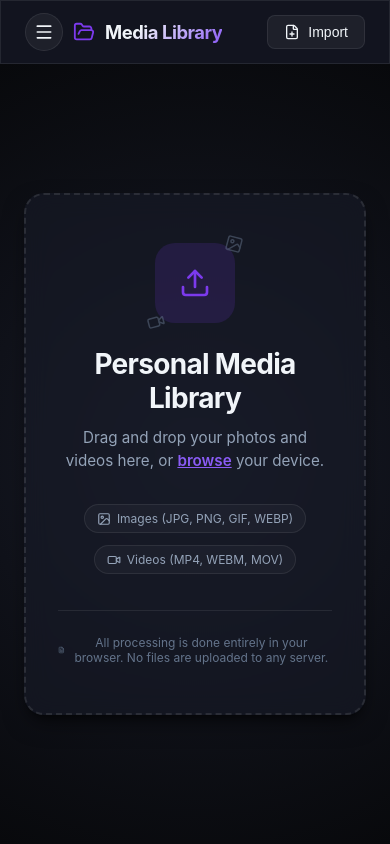
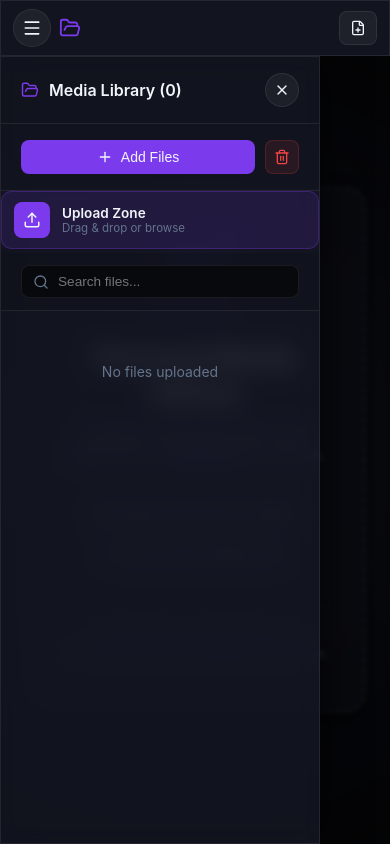
Before and after one commit to ThanhVy212/personal-media-lib, a React (Vite) app: page / in a window 390 px wide. Both pictures are taken after a click on the button 44 px from the left and 32 px from the top of the page. Built offline with nearby package versions, Linux system fonts and the light colour scheme; what @ffmpeg/ffmpeg would draw is missing.

Commit message:
implement mobile responsive

```diff
--- a/index.html
+++ b/index.html
@@ -3,7 +3,7 @@
   <head>
     <meta charset="UTF-8" />
     <link rel="icon" type="image/svg+xml" href="/logo.svg" />
-    <meta name="viewport" content="width=device-width, initial-scale=1.0" />
+    <meta name="viewport" content="width=device-width, initial-scale=1.0, viewport-fit=cover" />
     <title>Media Library</title>
   </head>
   <body>
--- a/src/App.css
+++ b/src/App.css
@@ -2,6 +2,7 @@
   display: flex;
   flex-direction: column;
   height: 100vh;
+  height: 100dvh;
   width: 100vw;
   overflow: hidden;
   background-color: var(--bg-darker);
@@ -275,15 +276,431 @@
   justify-content: center;
 }
 
-@media (max-width: 600px) {
+/* ==========================================
+   Responsive / Mobile Styles
+   ========================================== */
+
+.sidebar-backdrop {
+  display: none;
+}
+
+.close-sidebar-btn {
+  display: none;
+}
+
+.mobile-hidden {
+  display: flex;
+}
+
+@media (max-width: 768px) {
+  .app-header {
+    height: 56px;
+    padding: 0 12px;
+    padding-top: env(safe-area-inset-top, 0px);
+  }
+
+  .logo-text {
+    font-size: 1rem;
+  }
+
+  .logo-section {
+    gap: 8px;
+  }
+
+  .header-actions {
+    gap: 8px;
+  }
+
+  .header-actions .btn-label {
+    display: none;
+  }
+
+  .header-actions .btn {
+    padding: 8px 10px;
+  }
+
+  .app-workspace {
+    height: calc(100vh - 56px);
+    height: calc(100dvh - 56px);
+  }
+
+  .sidebar-backdrop {
+    display: block;
+    position: absolute;
+    inset: 0;
+    background: rgba(0, 0, 0, 0.55);
+    z-index: 99;
+    backdrop-filter: blur(2px);
+    -webkit-backdrop-filter: blur(2px);
+  }
+
+  .sidebar {
+    position: absolute;
+    left: 0;
+    top: 0;
+    bottom: 0;
+    height: 100%;
+    width: min(85vw, 320px);
+    max-width: 320px;
+    padding-bottom: env(safe-area-inset-bottom, 0px);
+  }
+
+  .close-sidebar-btn {
+    display: flex;
+  }
+
+  .mobile-hidden {
+    display: none;
+  }
+
+  .sidebar-header h3 {
+    font-size: 0.9rem;
+  }
+
+  .sidebar.open {
+    box-shadow: 10px 0 30px rgba(0, 0, 0, 0.5);
+  }
+
+  .sidebar.closed {
+    width: 0;
+    transform: translateX(-100%);
+  }
+
+  .sidebar-header {
+    padding: 14px 16px;
+  }
+
+  .sidebar-actions {
+    padding: 12px 16px;
+    flex-wrap: wrap;
+  }
+
+  .search-box-container {
+    padding: 10px 16px;
+  }
+
+  .search-icon {
+    left: 28px;
+  }
+
+  .search-clear {
+    right: 28px;
+  }
+
+  .media-item .btn-delete {
+    opacity: 1;
+  }
+
   .active-media-name-badge {
     display: none;
   }
-}
-
-/* ==========================================
-   ImageViewer.jsx Styles
-   ========================================== */
+
+  /* Upload zone */
+  .upload-screen {
+    padding: 16px;
+    gap: 16px;
+  }
+
+  .upload-card {
+    padding: 32px 20px;
+    border-radius: 16px;
+  }
+
+  .upload-icon-container {
+    width: 64px;
+    height: 64px;
+    margin-bottom: 16px;
+  }
+
+  .upload-title {
+    font-size: 1.35rem;
+  }
+
+  .upload-description {
+    font-size: 0.875rem;
+    margin-bottom: 24px;
+  }
+
+  .info-tags {
+    gap: 8px;
+  }
+
+  .active-uploads-container {
+    padding: 16px;
+  }
+
+  .media-uploading-viewport {
+    padding: 16px;
+  }
+
+  .uploading-viewport-card {
+    padding: 28px 20px;
+  }
+
+  /* Image viewer */
+  .nav-btn {
+    width: 44px;
+    height: 44px;
+    opacity: 0.85;
+  }
+
+  .nav-btn-left {
+    left: 12px;
+  }
+
+  .nav-btn-right {
+    right: 12px;
+  }
+
+  .viewer-controls {
+    bottom: 16px;
+    padding: 6px 12px;
+    gap: 8px;
+    opacity: 1;
+    transform: translateY(0);
+    max-width: calc(100% - 24px);
+    flex-wrap: wrap;
+    justify-content: center;
+  }
+
+  .viewer-title-overlay {
+    padding: 12px 16px;
+    font-size: 0.85rem;
+    opacity: 1;
+  }
+
+  /* Video player */
+  .player-controls-card {
+    bottom: 12px;
+    left: 12px;
+    right: 12px;
+    padding: 10px 12px 6px;
+    border-radius: 12px;
+  }
+
+  .video-title-overlay {
+    padding: 12px 16px;
+    font-size: 0.85rem;
+  }
+
+  .controls-row {
+    flex-wrap: wrap;
+    gap: 4px;
+  }
+
+  .controls-left,
+  .controls-right {
+    flex-wrap: wrap;
+    gap: 4px;
+  }
+
+  .ctrl-btn {
+    width: 40px;
+    height: 40px;
+  }
+
+  .time-display {
+    font-size: 0.75rem;
+    margin-left: 4px;
+  }
+
+  .volume-control-wrapper .volume-slider-container {
+    width: 56px;
+    margin-left: 4px;
+    margin-right: 4px;
+  }
+
+  .trim-panel {
+    padding: 10px;
+  }
+
+  .trim-header-row {
+    flex-wrap: wrap;
+    gap: 6px;
+  }
+
+  .trim-actions-row {
+    flex-wrap: wrap;
+    justify-content: stretch;
+  }
+
+  .trim-actions-row .btn {
+    flex: 1;
+    min-width: 0;
+  }
+
+  /* Toast */
+  .toast {
+    bottom: calc(16px + env(safe-area-inset-bottom, 0px));
+    left: 16px;
+    right: 16px;
+    transform: none;
+    max-width: calc(100% - 32px);
+  }
+
+  /* Export modal */
+  .export-modal {
+    padding: 24px 20px;
+    border-radius: 16px;
+  }
+
+  .security-notice {
+    font-size: 0.7rem;
+    padding-top: 16px;
+  }
+
+  .viewer-controls .btn span {
+    font-size: 0.8rem;
+  }
+
+  .crop-handle-corner {
+    width: 22px;
+    height: 22px;
+  }
+
+  .crop-handle-edge.crop-handle-n,
+  .crop-handle-edge.crop-handle-s {
+    left: 22px;
+    right: 22px;
+    height: 10px;
+  }
+
+  .crop-handle-edge.crop-handle-w,
+  .crop-handle-edge.crop-handle-e {
+    top: 22px;
+    bottom: 22px;
+    width: 10px;
+  }
+}
+
+@media (max-width: 480px) {
+  .logo-text {
+    display: none;
+  }
+
+  .upload-title {
+    font-size: 1.2rem;
+  }
+
+  .upload-card {
+    padding: 24px 16px;
+  }
+
+  .nav-btn {
+    width: 40px;
+    height: 40px;
+  }
+
+  .nav-btn-left {
+    left: 8px;
+  }
+
+  .nav-btn-right {
+    right: 8px;
+  }
+
+  .viewer-controls {
+    border-radius: 12px;
+    gap: 6px;
+  }
+
+  .scale-display {
+    font-size: 0.75rem;
+    min-width: 40px;
+  }
+
+  .sidebar-actions .clear-btn span {
+    display: none;
+  }
+
+  .sidebar-actions .clear-btn {
+    padding: 8px;
+  }
+
+  .viewport-upload-meta {
+    flex-direction: column;
+    gap: 8px;
+  }
+
+  .viewer-controls .btn span {
+    display: none;
+  }
+
+  .viewer-controls .btn {
+    padding: 8px;
+  }
+
+  .security-notice span {
+    line-height: 1.4;
+  }
+
+  .upload-item-name {
+    max-width: 55%;
+  }
+
+  .trim-double-slider-labels {
+    flex-direction: column;
+    gap: 6px;
+    align-items: stretch;
+  }
+
+  .trim-actions-row .btn span {
+    font-size: 0.75rem;
+  }
+}
+
+/* Touch devices: keep hover-only controls visible */
+@media (hover: none) and (pointer: coarse) {
+  .image-viewer-container .nav-btn,
+  .image-viewer-container .viewer-controls {
+    opacity: 1;
+    transform: translateY(0);
+  }
+
+  .image-viewer-container .viewer-title-overlay {
+    opacity: 1;
+  }
+
+  .video-player-container .player-controls-card,
+  .video-player-container .video-title-overlay {
+    opacity: 1;
+    transform: translateY(0);
+    pointer-events: auto;
+  }
+
+  .video-player-container.hide-controls .player-controls-card,
+  .video-player-container.hide-controls .video-title-overlay {
+    opacity: 1;
+    transform: translateY(0);
+    pointer-events: auto;
+  }
+
+  .media-item .btn-delete {
+    opacity: 1;
+  }
+
+  .volume-control-wrapper .volume-slider-container {
+    width: 56px;
+    margin-left: 4px;
+    margin-right: 4px;
+  }
+
+  input[type="range"].custom-slider::-webkit-slider-thumb,
+  input[type="range"].custom-slider::-moz-range-thumb {
+    opacity: 1;
+  }
+
+  .timeline-slider-wrapper .timeline-visual-track {
+    height: 6px;
+  }
+
+  .double-slider-input::-webkit-slider-thumb,
+  .double-slider-input::-moz-range-thumb {
+    width: 20px;
+    height: 20px;
+  }
+}
+
 .image-viewer-container {
   position: relative;
   width: 100%;
@@ -833,20 +1250,6 @@
   background: var(--border);
   margin: 8px 4px;
   flex-shrink: 0;
-}
-
-@media (max-width: 768px) {
-  .sidebar {
-    position: absolute;
-    left: 0;
-    top: 0;
-    bottom: 0;
-    height: 100%;
-  }
-  .sidebar.open {
-    width: 280px;
-    box-shadow: 10px 0 30px rgba(0,0,0,0.5);
-  }
 }
 
 /* ==========================================
--- a/src/App.jsx
+++ b/src/App.jsx
@@ -15,7 +15,9 @@ import "./App.css";
 export default function App() {
   const [mediaList, setMediaList] = useState([]);
   const [activeIndex, setActiveIndex] = useState("upload");
-  const [isSidebarOpen, setIsSidebarOpen] = useState(true);
+  const [isSidebarOpen, setIsSidebarOpen] = useState(
+    () => window.innerWidth > 768,
+  );
   const [toast, setToast] = useState(null);
   const toastTimeoutRef = useRef(null);
 
@@ -26,6 +28,16 @@ export default function App() {
         URL.revokeObjectURL(item.url);
       });
     };
+  }, []);
+
+  // Sync sidebar open state when crossing mobile/desktop breakpoint
+  useEffect(() => {
+    const mq = window.matchMedia("(max-width: 768px)");
+    const handleBreakpointChange = (e) => {
+      setIsSidebarOpen(!e.matches);
+    };
+    mq.addEventListener("change", handleBreakpointChange);
+    return () => mq.removeEventListener("change", handleBreakpointChange);
   }, []);
 
   const showToast = (message, type = "info") => {
@@ -165,6 +177,13 @@ export default function App() {
     setIsSidebarOpen(!isSidebarOpen);
   };
 
+  const handleSelect = (index) => {
+    setActiveIndex(index);
+    if (window.innerWidth <= 768) {
+      setIsSidebarOpen(false);
+    }
+  };
+
   const activeMedia =
     activeIndex !== null && activeIndex !== "upload"
       ? mediaList[activeIndex]
@@ -203,17 +222,24 @@ export default function App() {
             }}
           >
             <FilePlus size={16} />
-            <span>Import</span>
+            <span className="btn-label">Import</span>
           </button>
         </div>
       </header>
 
       {/* Main Workspace split */}
       <div className="app-workspace">
+        {isSidebarOpen && (
+          <div
+            className="sidebar-backdrop"
+            onClick={() => setIsSidebarOpen(false)}
+            aria-hidden="true"
+          />
+        )}
         <Sidebar
           mediaList={mediaList}
           activeIndex={activeIndex}
-          onSelect={setActiveIndex}
+          onSelect={handleSelect}
           onDelete={handleDelete}
           onAddFiles={handleFilesSelected}
           onClearAll={handleClearAll}
--- a/src/components/ImageViewer.jsx
+++ b/src/components/ImageViewer.jsx
@@ -85,6 +85,21 @@ export default function ImageViewer({
     };
   }, [isCropping]);
 
+  // Prevent page scroll while panning zoomed image on touch
+  useEffect(() => {
+    const container = containerRef.current;
+    if (!container || isCropping) return;
+
+    const handleTouchMove = (e) => {
+      if (isDragging && e.touches.length === 1) {
+        e.preventDefault();
+      }
+    };
+
+    container.addEventListener('touchmove', handleTouchMove, { passive: false });
+    return () => container.removeEventListener('touchmove', handleTouchMove);
+  }, [isDragging, isCropping]);
+
   // Listen to Fullscreen API change events
   useEffect(() => {
     const handleFullscreenChange = () => {
@@ -146,10 +161,17 @@ export default function ImageViewer({
   };
 
   const handleMouseDown = (e) => {
-    if (isCropping || scale <= 1) return; // Only allow panning when zoomed in
+    if (isCropping || scale <= 1) return;
     e.preventDefault();
     setIsDragging(true);
     setDragStart({ x: e.clientX - offset.x, y: e.clientY - offset.y });
+  };
+
+  const handleTouchStartPan = (e) => {
+    if (isCropping || scale <= 1 || e.touches.length !== 1) return;
+    const touch = e.touches[0];
+    setIsDragging(true);
+    setDragStart({ x: touch.clientX - offset.x, y: touch.clientY - offset.y });
   };
 
   const handleMouseMove = (e) => {
@@ -160,21 +182,39 @@ export default function ImageViewer({
     });
   };
 
+  const handleTouchMovePan = (e) => {
+    if (isCropping || !isDragging || e.touches.length !== 1) return;
+    const touch = e.touches[0];
+    setOffset({
+      x: touch.clientX - dragStart.x,
+      y: touch.clientY - dragStart.y
+    });
+  };
+
   const handleMouseUp = () => {
     setIsDragging(false);
+  };
+
+  const getPointerCoords = (e) => {
+    if (e.touches && e.touches.length > 0) {
+      return { x: e.touches[0].clientX, y: e.touches[0].clientY };
+    }
+    return { x: e.clientX, y: e.clientY };
   };
 
   const handleDragStart = (e, action) => {
     e.preventDefault();
     e.stopPropagation();
 
-    const startX = e.clientX;
-    const startY = e.clientY;
+    const startCoords = getPointerCoords(e);
+    const startX = startCoords.x;
+    const startY = startCoords.y;
     const startCrop = { ...crop };
 
     const handleDragMove = (moveEvent) => {
-      const dx = moveEvent.clientX - startX;
-      const dy = moveEvent.clientY - startY;
+      const coords = getPointerCoords(moveEvent);
+      const dx = coords.x - startX;
+      const dy = coords.y - startY;
       const dxPercent = (dx / imageDims.width) * 100;
       const dyPercent = (dy / imageDims.height) * 100;
 
@@ -211,10 +251,14 @@ export default function ImageViewer({
     const handleDragEnd = () => {
       window.removeEventListener('mousemove', handleDragMove);
       window.removeEventListener('mouseup', handleDragEnd);
+      window.removeEventListener('touchmove', handleDragMove);
+      window.removeEventListener('touchend', handleDragEnd);
     };
 
     window.addEventListener('mousemove', handleDragMove);
     window.addEventListener('mouseup', handleDragEnd);
+    window.addEventListener('touchmove', handleDragMove, { passive: false });
+    window.addEventListener('touchend', handleDragEnd);
   };
 
   const handleCropDownload = () => {
@@ -284,6 +328,9 @@ export default function ImageViewer({
       <div
         className="image-canvas"
         onMouseDown={handleMouseDown}
+        onTouchStart={handleTouchStartPan}
+        onTouchMove={handleTouchMovePan}
+        onTouchEnd={handleMouseUp}
         style={{
           cursor: isCropping ? 'default' : (scale > 1 ? (isDragging ? 'grabbing' : 'grab') : 'default'),
           position: 'relative'
@@ -317,6 +364,7 @@ export default function ImageViewer({
             <div
               className="crop-box"
               onMouseDown={(e) => handleDragStart(e, 'drag')}
+              onTouchStart={(e) => handleDragStart(e, 'drag')}
               style={{
                 left: `${crop.x}%`,
                 top: `${crop.y}%`,
@@ -331,16 +379,16 @@ export default function ImageViewer({
               <div className="crop-grid-line-v2"></div>
 
               {/* Corner handles (L-shaped) */}
-              <div className="crop-handle-corner crop-handle-nw" onMouseDown={(e) => handleDragStart(e, 'nw')}></div>
-              <div className="crop-handle-corner crop-handle-ne" onMouseDown={(e) => handleDragStart(e, 'ne')}></div>
-              <div className="crop-handle-corner crop-handle-se" onMouseDown={(e) => handleDragStart(e, 'se')}></div>
-              <div className="crop-handle-corner crop-handle-sw" onMouseDown={(e) => handleDragStart(e, 'sw')}></div>
+              <div className="crop-handle-corner crop-handle-nw" onMouseDown={(e) => handleDragStart(e, 'nw')} onTouchStart={(e) => handleDragStart(e, 'nw')}></div>
+              <div className="crop-handle-corner crop-handle-ne" onMouseDown={(e) => handleDragStart(e, 'ne')} onTouchStart={(e) => handleDragStart(e, 'ne')}></div>
+              <div className="crop-handle-corner crop-handle-se" onMouseDown={(e) => handleDragStart(e, 'se')} onTouchStart={(e) => handleDragStart(e, 'se')}></div>
+              <div className="crop-handle-corner crop-handle-sw" onMouseDown={(e) => handleDragStart(e, 'sw')} onTouchStart={(e) => handleDragStart(e, 'sw')}></div>
 
               {/* Edge handles */}
-              <div className="crop-handle-edge crop-handle-n" onMouseDown={(e) => handleDragStart(e, 'n')}></div>
-              <div className="crop-handle-edge crop-handle-s" onMouseDown={(e) => handleDragStart(e, 's')}></div>
-              <div className="crop-handle-edge crop-handle-w" onMouseDown={(e) => handleDragStart(e, 'w')}></div>
-              <div className="crop-handle-edge crop-handle-e" onMouseDown={(e) => handleDragStart(e, 'e')}></div>
+              <div className="crop-handle-edge crop-handle-n" onMouseDown={(e) => handleDragStart(e, 'n')} onTouchStart={(e) => handleDragStart(e, 'n')}></div>
+              <div className="crop-handle-edge crop-handle-s" onMouseDown={(e) => handleDragStart(e, 's')} onTouchStart={(e) => handleDragStart(e, 's')}></div>
+              <div className="crop-handle-edge crop-handle-w" onMouseDown={(e) => handleDragStart(e, 'w')} onTouchStart={(e) => handleDragStart(e, 'w')}></div>
+              <div className="crop-handle-edge crop-handle-e" onMouseDown={(e) => handleDragStart(e, 'e')} onTouchStart={(e) => handleDragStart(e, 'e')}></div>
             </div>
           </div>
         )}
--- a/src/components/VideoPlayer.jsx
+++ b/src/components/VideoPlayer.jsx
@@ -76,6 +76,10 @@ export default function VideoPlayer({
   }, [isPlaying, isEditing, isExporting]);
 
   const handleMouseMove = () => {
+    resetControlsTimeout();
+  };
+
+  const handleTouchStart = () => {
     resetControlsTimeout();
   };
 
@@ -364,6 +368,7 @@ export default function VideoPlayer({
       }`}
       onMouseMove={handleMouseMove}
       onMouseLeave={handleMouseLeave}
+      onTouchStart={handleTouchStart}
     >
       {/* Top Banner overlay */}
       <div className="video-title-overlay">
@@ -616,7 +621,7 @@ export default function VideoPlayer({
             {/* Picture in Picture */}
             {document.pictureInPictureEnabled && (
               <button
-                className="ctrl-btn"
+                className="ctrl-btn mobile-hidden"
                 onClick={handlePip}
                 title="Picture-in-Picture"
               >
--- a/src/index.css
+++ b/src/index.css
@@ -35,6 +35,7 @@
   padding: 0;
   -webkit-font-smoothing: antialiased;
   -moz-osx-font-smoothing: grayscale;
+  -webkit-tap-highlight-color: transparent;
 }
 
 body {
@@ -42,6 +43,7 @@ body {
   color: var(--text-primary);
   font-family: var(--font-sans);
   min-height: 100vh;
+  min-height: 100dvh;
   width: 100vw;
   overflow: hidden;
 }
@@ -49,6 +51,7 @@ body {
 #root {
   width: 100vw;
   height: 100vh;
+  height: 100dvh;
   display: flex;
   flex-direction: column;
   overflow: hidden;
```
